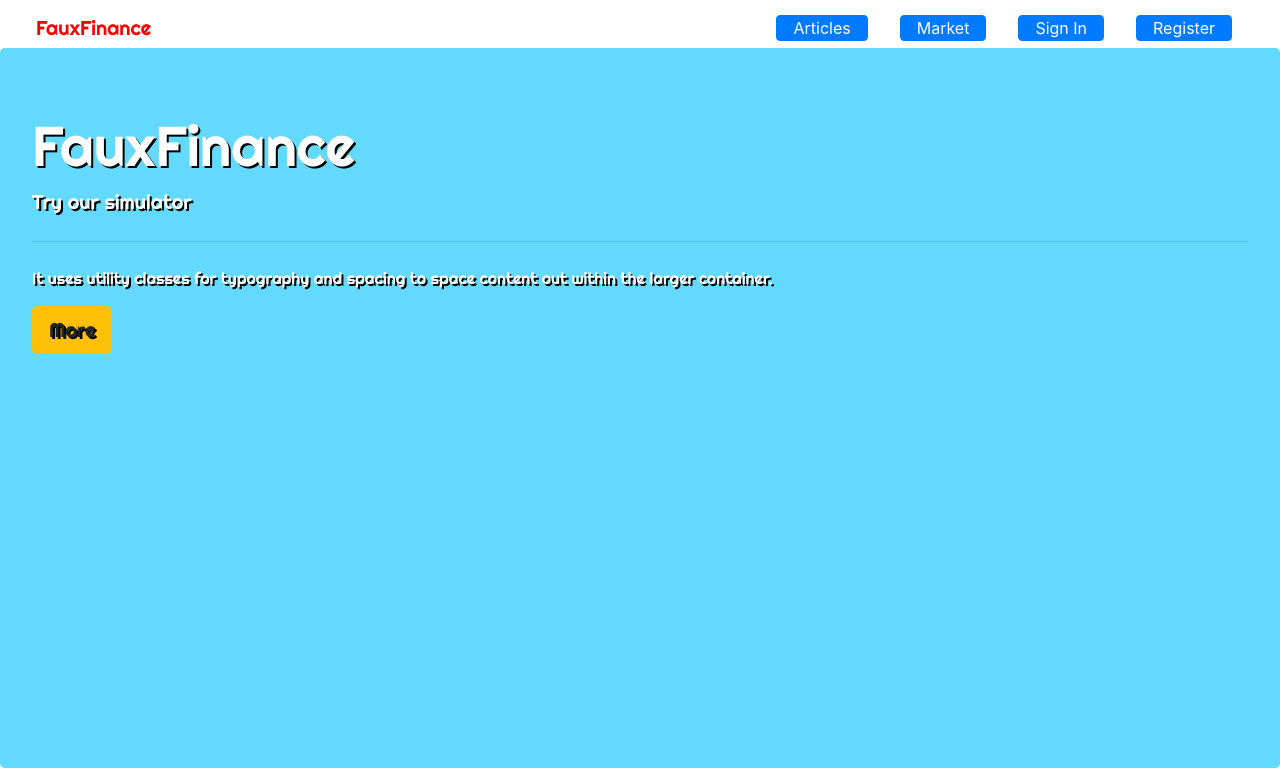
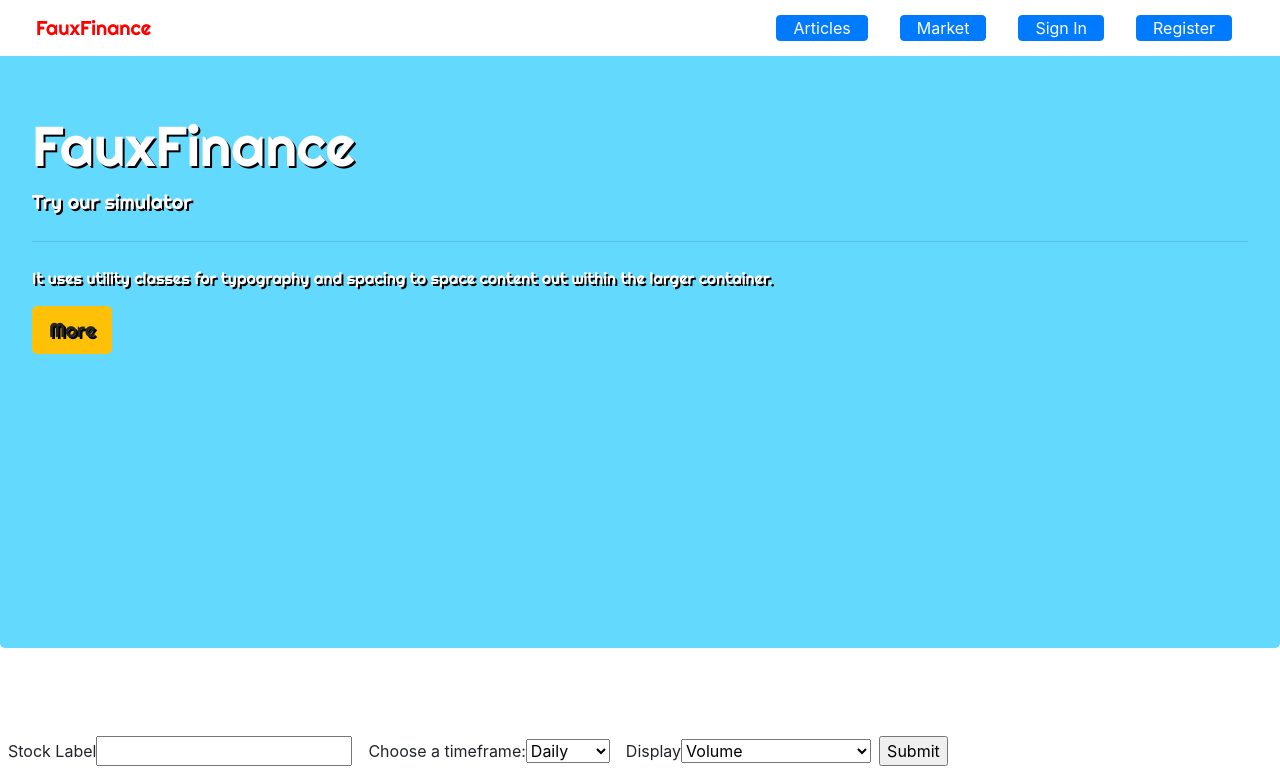
Before and after one commit to ethanhart35/Project3, a React (Create React App) app in the folder client/: page / in a window 1280 px wide. Shown: the top 780 px of the page. Built offline with nearby package versions, Linux system fonts and the light colour scheme.

Commit message:
added white background to nav bar, changed height of jumbotron

```diff
--- a/client/src/components/Jumbotron.css
+++ b/client/src/components/Jumbotron.css
@@ -3,5 +3,5 @@
     font-style: Rightous; font-family: 'Righteous', cursive;
     color:white;
     text-shadow: 2px 2px #000000;
-    height: 90vh;
+    height: 75vh;
 }
--- a/client/src/components/Nav.css
+++ b/client/src/components/Nav.css
@@ -1,4 +1,5 @@
 .navbar {
+    background-color: white;
     position:fixed;
     top:0;
     width: 100%;
```
